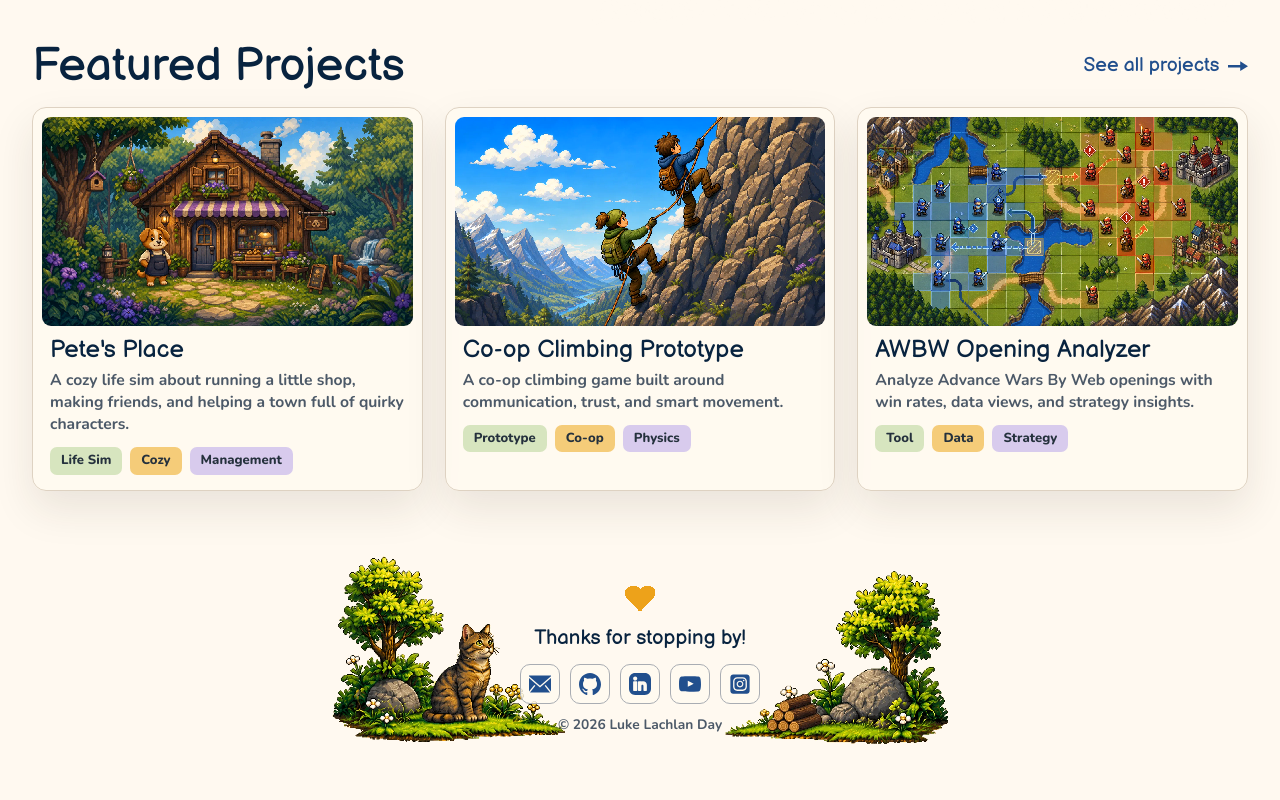
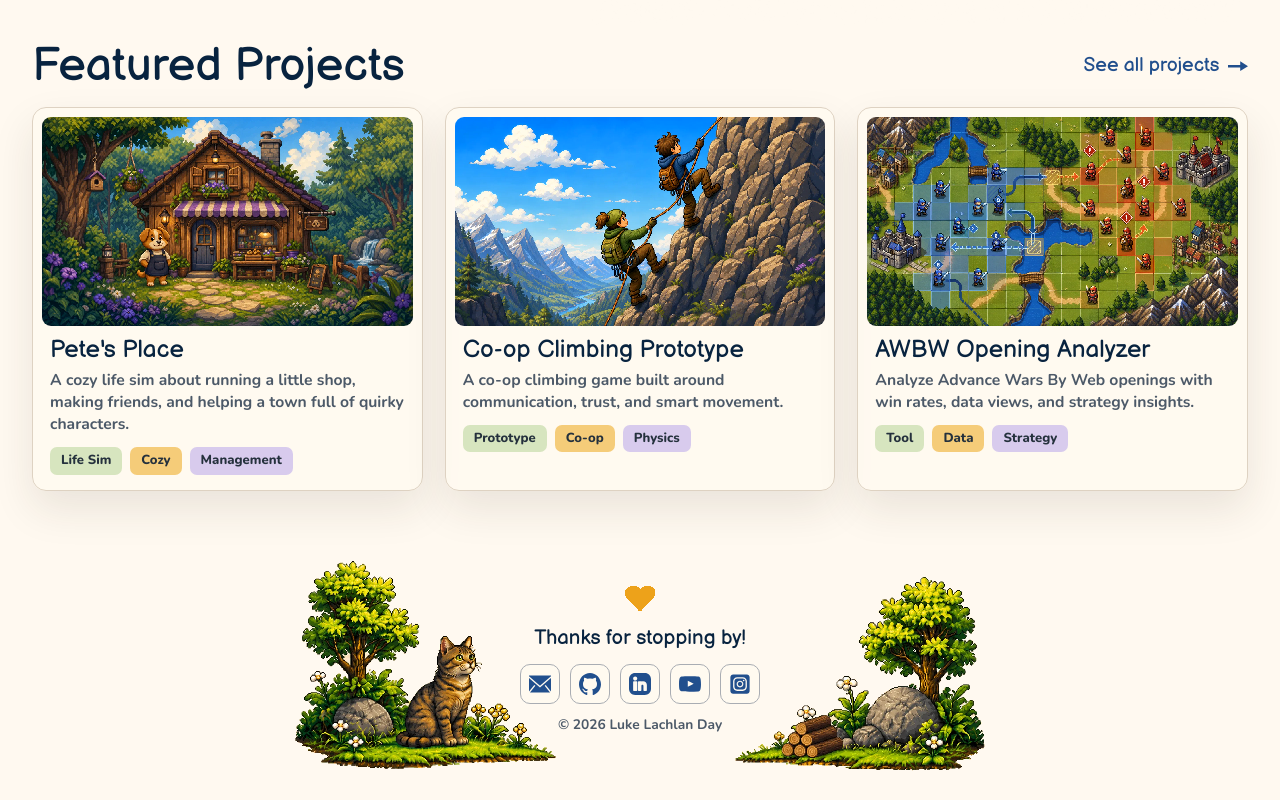
Before and after one commit to luke-lachlan-day/luke-lachlan-day.github.io, an Astro site: page / in a window 1280 px wide. Shown: the part 719-1519 px from the top of the page. Before the commit the page ends 1489 px from the top, so only its background shows below. Built offline with nearby package versions, Linux system fonts and the light colour scheme; Astro itself is replaced by a stand-in of ours.

Commit message:
Footer padding
64 padding for footer bottom

```diff
--- a/src/styles/global.css
+++ b/src/styles/global.css
@@ -862,7 +862,7 @@
 	z-index: 0;
 	overflow: hidden;
 	background-color: var(--bg);
-	padding: 64px 0 34px;
+	padding: 64px 0 64px;
 }
 
 .site-footer::before,
```
